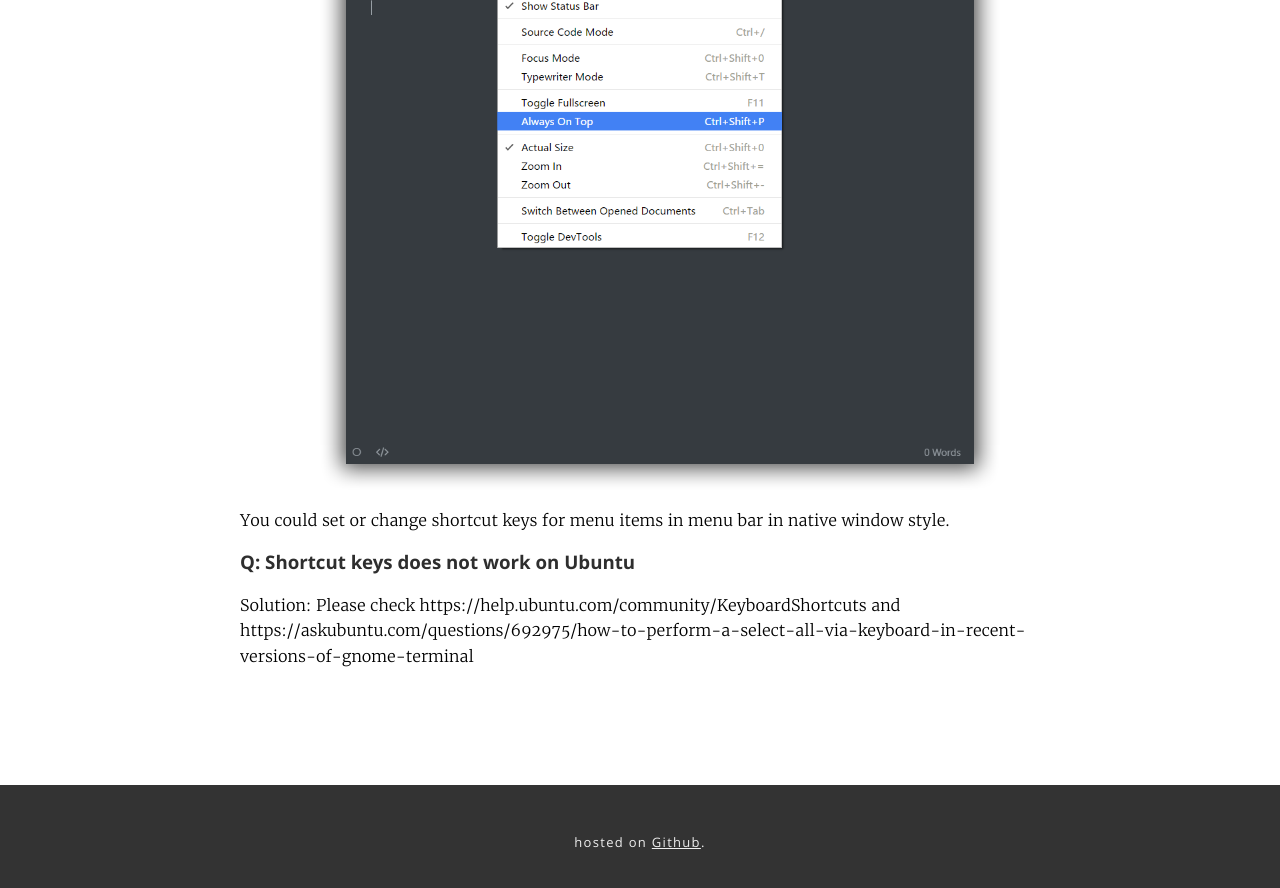
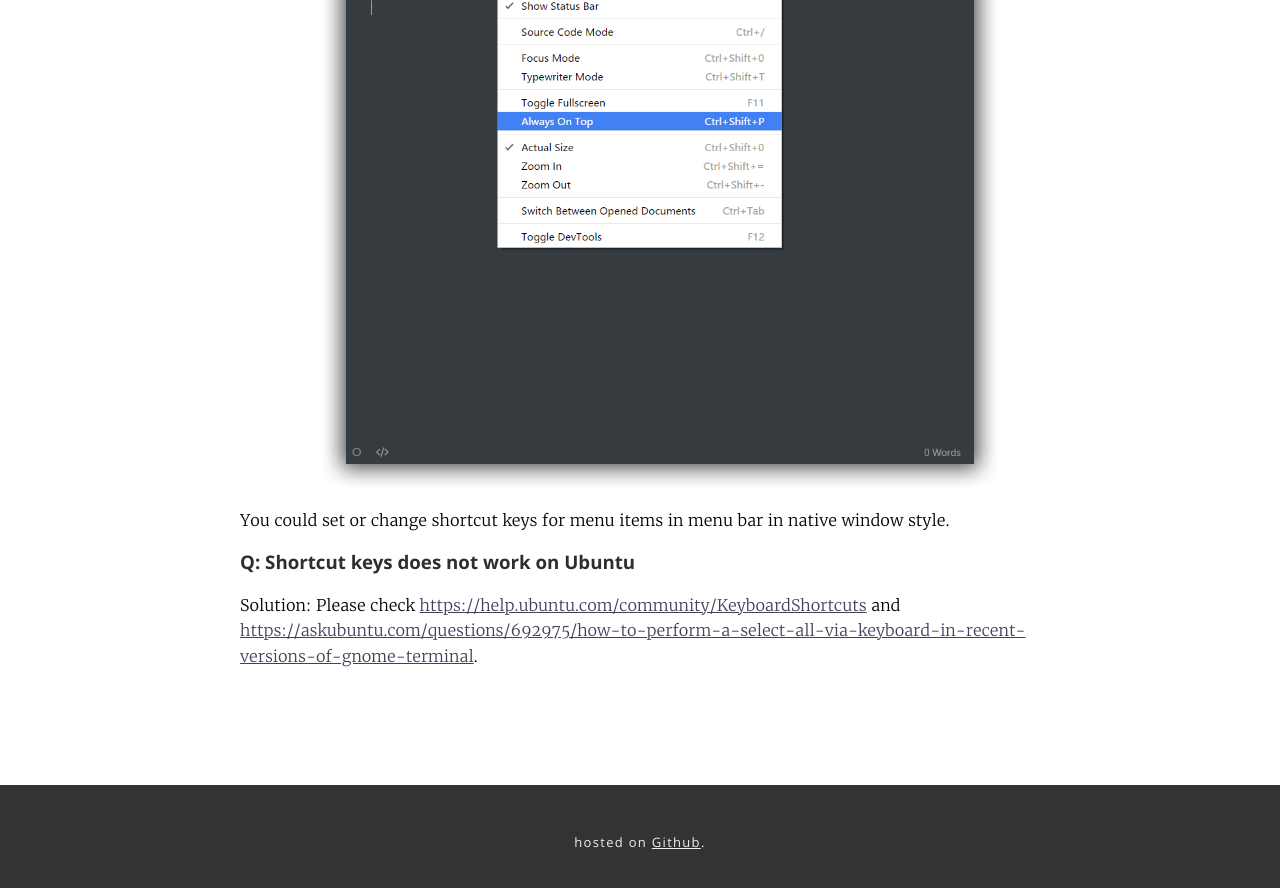
Before and after one commit to typora/support.typora.io, a Jekyll site: the page built from _posts/2016-08-14-Custom Key Binding.md, in a window 1280 px wide and 900 px high, scrolled down 3484 px. Shown: the top 888 px of the window. Built offline with Jekyll 4.4.1, drawn with Linux system fonts in a browser that asks for light colours; nearby versions of some CDN libraries; library files that are not in the unit come from our copies.

```diff
--- a/_posts/2016-08-14-Custom Key Binding.md
+++ b/_posts/2016-08-14-Custom Key Binding.md
@@ -47,4 +47,4 @@ You could set or change shortcut keys for menu items in menu bar in native windo
 
 ### Q: Shortcut keys does not work on Ubuntu
 
-Solution: Please check https://help.ubuntu.com/community/KeyboardShortcuts and https://askubuntu.com/questions/692975/how-to-perform-a-select-all-via-keyboard-in-recent-versions-of-gnome-terminal
+Solution: Please check <https://help.ubuntu.com/community/KeyboardShortcuts> and <https://askubuntu.com/questions/692975/how-to-perform-a-select-all-via-keyboard-in-recent-versions-of-gnome-terminal>.
```
